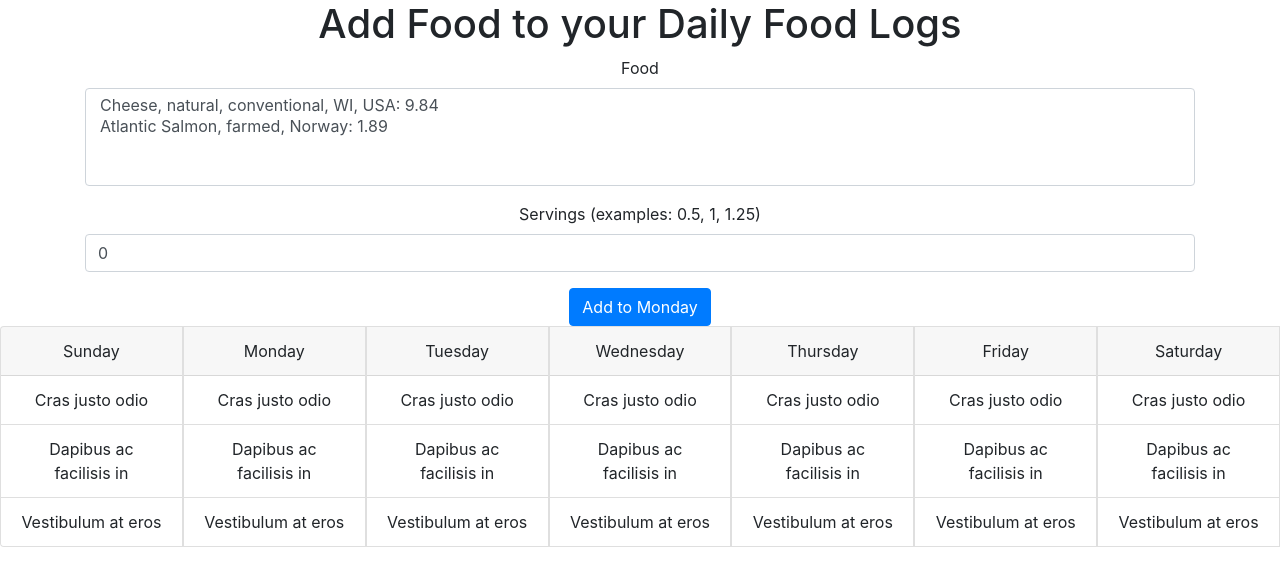
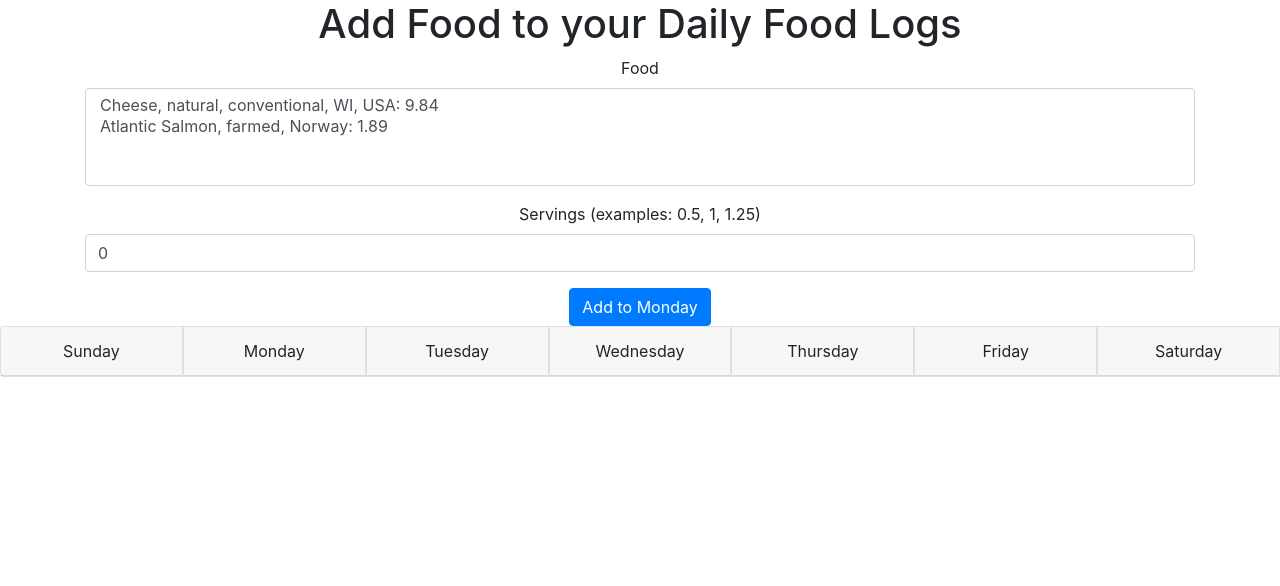
Before and after one commit to Marie-Burns22/food_ui, a React (Create React App) app: page / in a window 1280 px wide. Shown: the top 586 px of the page. Built offline with nearby package versions, Linux system fonts and the light colour scheme.

Commit message:
Update food cards to list food and servings.

```diff
--- a/src/DailyFoodCard.js
+++ b/src/DailyFoodCard.js
@@ -4,12 +4,12 @@ import { Card, ListGroup, ListGroupItem } from 'react-bootstrap'
 export default function DailyFoodCard({dailyDiet, day}){
 
     return(
-        <Card style={{ width: '18rem' }}>
+        <Card style={{ width: '35rem' }}>
             <Card.Header>{day}</Card.Header>
             <ListGroup className="list-group-flush">
-                <ListGroupItem>Cras justo odio</ListGroupItem>
-                <ListGroupItem>Dapibus ac facilisis in</ListGroupItem>
-                <ListGroupItem>Vestibulum at eros</ListGroupItem>
+                {dailyDiet.map(entry => (
+                    <ListGroupItem key={entry.food.name}>Food: {entry.food.name}, Servings: {entry.servings}</ListGroupItem>
+                ))}
             </ListGroup>
         </Card>
     )
```
